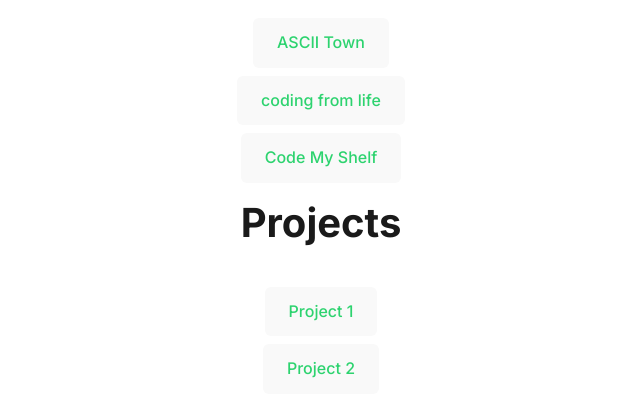
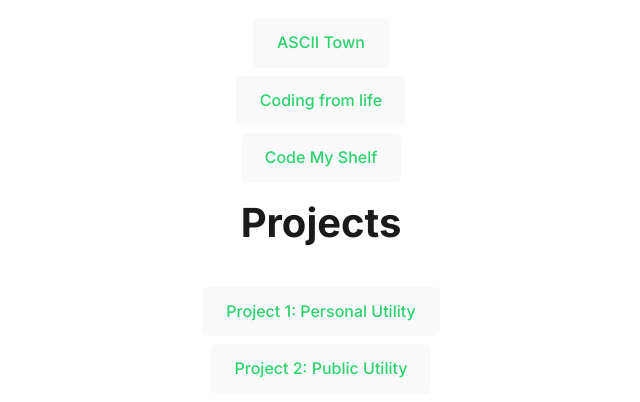
Before and after one commit to Younguncho/UIDesign1, a plain HTML site: page index.html in a window 1280 px wide. Shown: the part 718-1120 px from the top of the page, without its empty margins (319-959 px from the left). Drawn offline with nearby package versions, Linux system fonts and the light colour scheme.

Commit message:
5/18 finalized

```diff
--- a/index.html
+++ b/index.html
@@ -26,15 +26,15 @@
       <h2>Exercises</h2>
       <ul role="list">
         <li><a href="ascii_town/exterior-younguncho.html">ASCII Town</a></li>
-        <li><a href="coding_from_life/coding_from_life.html">coding from life</a></li>
+        <li><a href="coding_from_life/coding_from_life.html">Coding from life</a></li>
         <li><a href="code_my_shelf/cms.html">Code My Shelf</a></li>
       </ul>
     </section>
     <section id="projects">
       <h2>Projects</h2>
       <ul role="list">
-        <li><a href="https://embed.figma.com/proto/8uP4DpAFvINL8rsLmuMzcN/Youngun_cho-p1_prototype?page-id=118%3A2&node-id=142-488&p=f&viewport=142%2C196%2C0.14&scaling=scale-down&content-scaling=fixed&starting-point-node-id=120%3A3&show-proto-sidebar=1&embed-host=share" target="_blank">Project 1</a></li>
-        <li><a href="#">Project 2</a></li>
+        <li><a href="https://embed.figma.com/proto/8uP4DpAFvINL8rsLmuMzcN/Youngun_cho-p1_prototype?page-id=118%3A2&node-id=142-488&p=f&viewport=142%2C196%2C0.14&scaling=scale-down&content-scaling=fixed&starting-point-node-id=120%3A3&show-proto-sidebar=1&embed-host=share" target="_blank">Project 1: Personal Utility</a></li>
+        <li><a href="#">Project 2: Public Utility</a></li>
       </ul>
     </section>
   </main>
```
